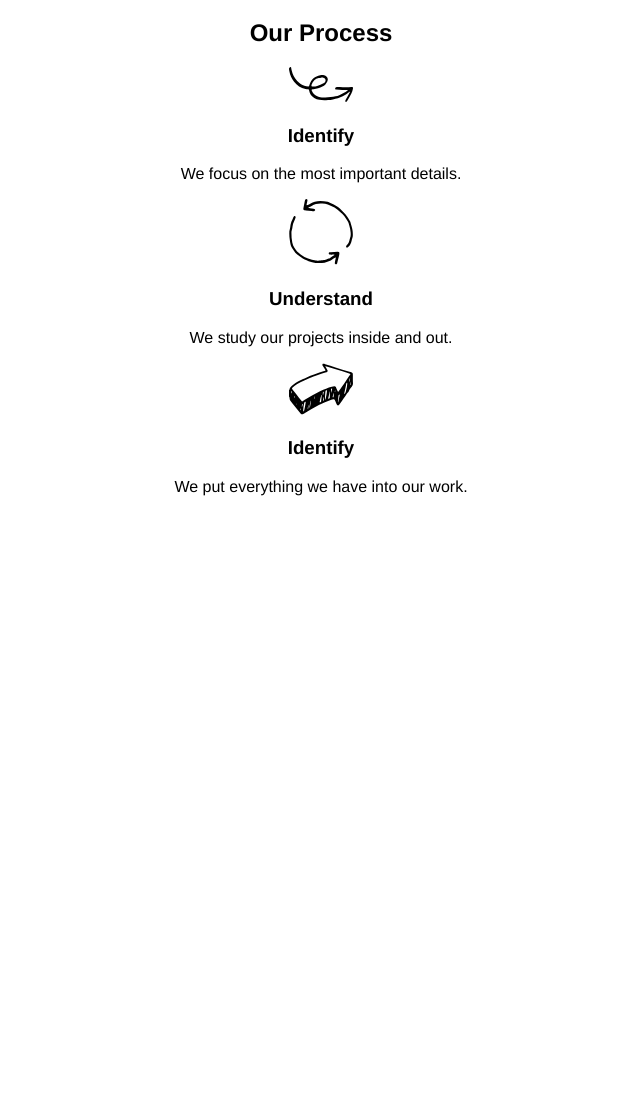
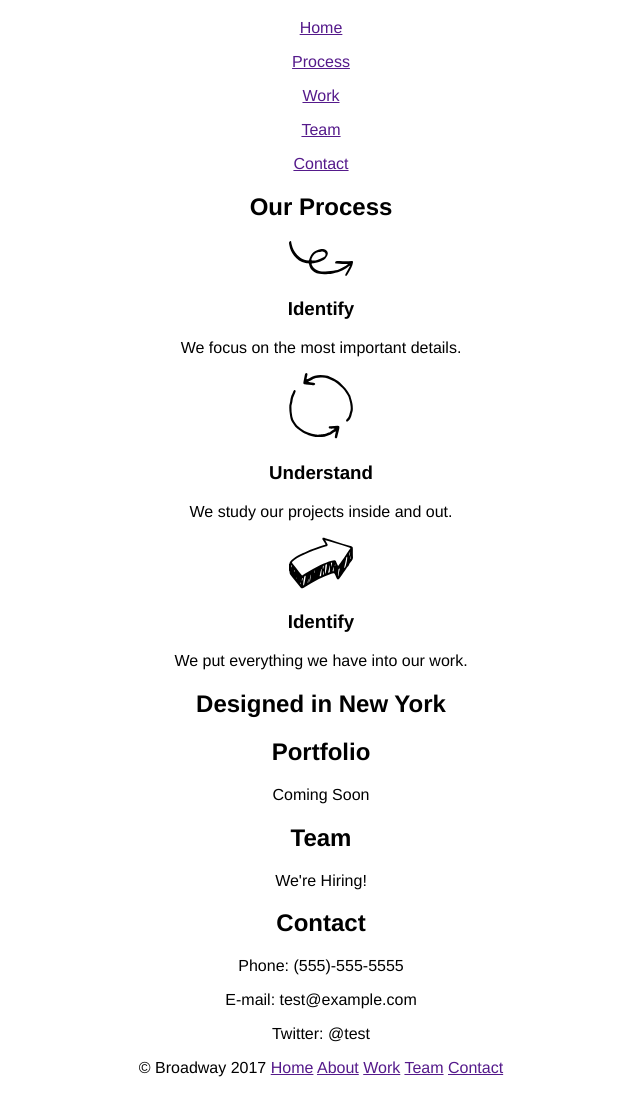
Before and after one commit to andykintner/broadway, a plain HTML site: page index.html in a window 1280 px wide. Shown: the part 61-1154 px from the top of the page, without its empty margins (319-959 px from the left). Before the commit the page ends 800 px from the top, so only its background shows below. Drawn offline with Linux system fonts and the light colour scheme.

Commit message:
Finish content

```diff
--- a/index.html
+++ b/index.html
@@ -8,6 +8,11 @@
   <body>
     <div class="header">
       <h1>Broadway Design</h1>
+      <p><a href="">Home</a></p>
+      <p><a href="">Process</a></p>
+      <p><a href="">Work</a></p>
+      <p><a href="">Team</a></p>
+      <p><a href="">Contact</a></p>
 
     </div>
     <div class="main">
@@ -24,12 +29,22 @@
 
     </div>
     <div class="header">
+      <h2>Designed in New York</h2>
 
     </div>
     <div class="main">
+      <h2>Portfolio</h2>
+      <p>Coming Soon</p>
+      <h2>Team</h2>
+      <p>We're Hiring!</p>
+      <h2>Contact</h2>
+      <p>Phone: (555)-555-5555</p>
+      <p>E-mail: test@example.com</p>
+      <p>Twitter: @test</p>
 
     </div>
     <div class="footer">
+      <p>© Broadway 2017 <a href="">Home</a> <a href="">About</a> <a href="">Work</a> <a href="">Team</a> <a href="">Contact</a> </p>
 
     </div>
 
```
